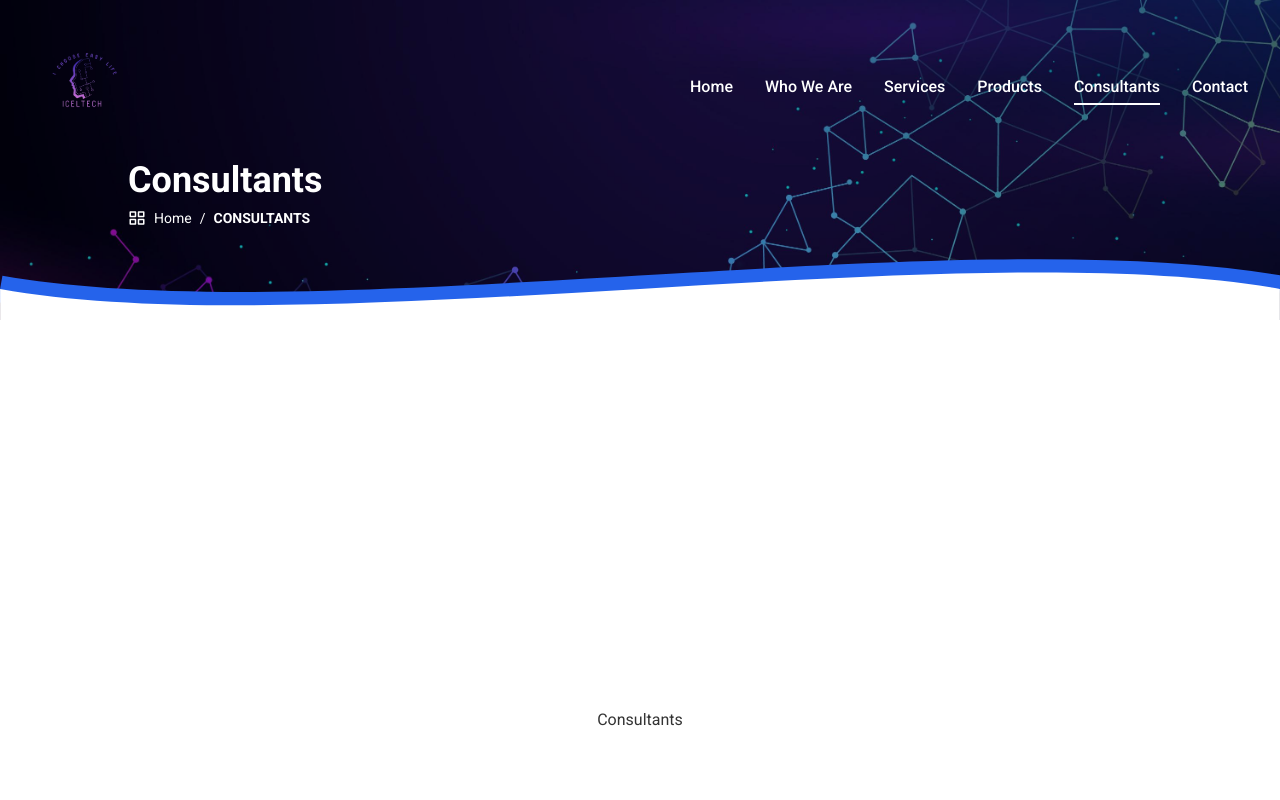
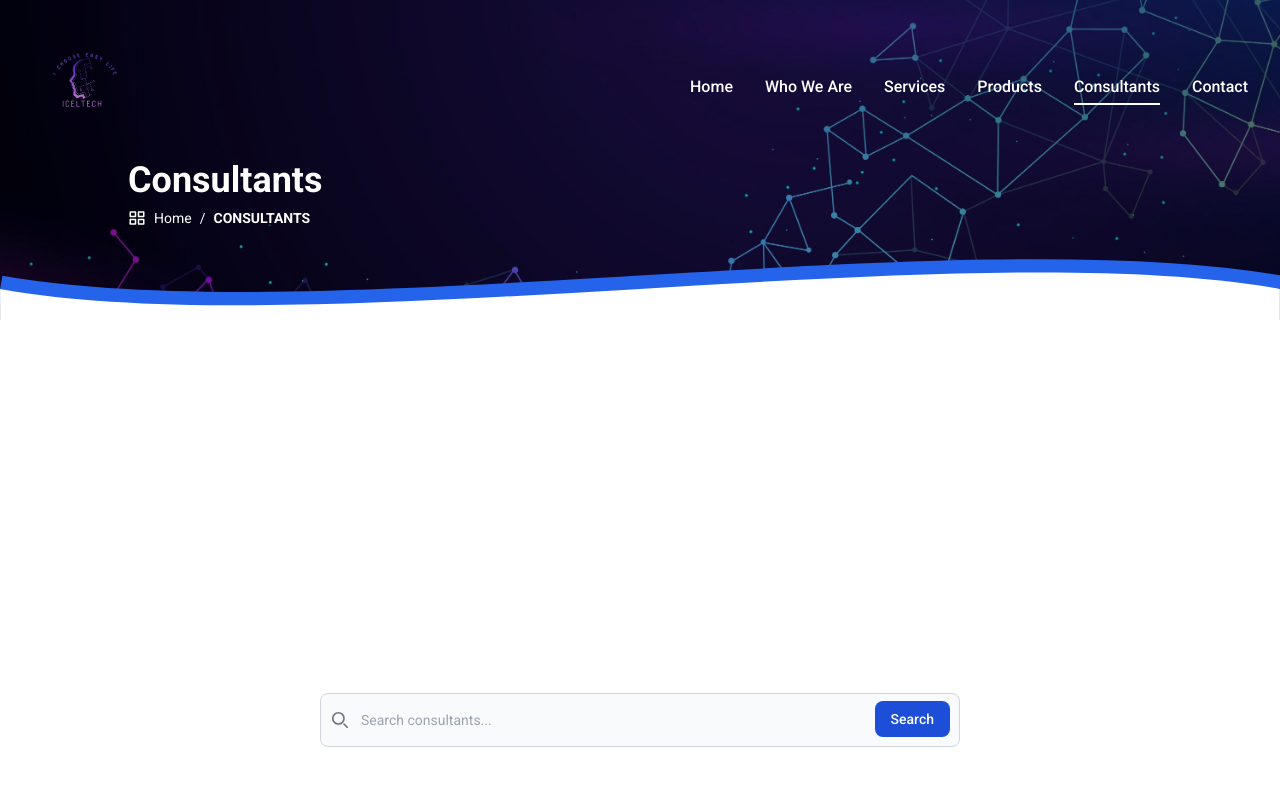
Before and after one commit to shoibaldas/next-job-app, a Next.js app: page /consultants in a window 1280 px wide. Shown: the top 800 px of the page. Built offline with nearby package versions, Linux system fonts and the light colour scheme.

Commit message:
consultant page initiation

```diff
--- a/src/app/consultants/page.jsx
+++ b/src/app/consultants/page.jsx
@@ -15,7 +15,22 @@
         </div>
       </div>
       <div className="
-    min-h-screen flex flex-col items-center justify-center bg-lightBackground text-lightText">Consultants</div>
+    min-h-screen flex flex-col items-center justify-center bg-lightBackground text-lightText">
+
+<form className="w-2/4">
+    <label htmlFor="default-search" className="mb-2 text-sm font-medium text-gray-900 sr-only dark:text-white">Search</label>
+    <div className="relative">
+        <div className="absolute inset-y-0 start-0 flex items-center ps-3 pointer-events-none">
+            <svg className="w-4 h-4 text-gray-500 dark:text-gray-400" aria-hidden="true" xmlns="http://www.w3.org/2000/svg" fill="none" viewBox="0 0 20 20">
+                <path stroke="currentColor" strokeLinecap="round" strokeLinejoin="round" strokeWidth="2" d="m19 19-4-4m0-7A7 7 0 1 1 1 8a7 7 0 0 1 14 0Z"/>
+            </svg>
+        </div>
+        <input type="search" id="default-search" className="block w-full p-4 ps-10 text-sm text-gray-900 border border-gray-300 rounded-lg bg-gray-50 focus:ring-blue-500 focus:border-blue-500 dark:bg-gray-700 dark:border-gray-600 dark:placeholder-gray-400 dark:text-white dark:focus:ring-blue-500 dark:focus:border-blue-500" placeholder="Search consultants..." required />
+        <button type="submit" className="text-white absolute end-2.5 bottom-2.5 bg-blue-700 hover:bg-blue-800 focus:ring-4 focus:outline-none focus:ring-blue-300 font-medium rounded-lg text-sm px-4 py-2 dark:bg-blue-600 dark:hover:bg-blue-700 dark:focus:ring-blue-800">Search</button>
+    </div>
+</form>
+
+    </div>
 
     </div>
   )
```
